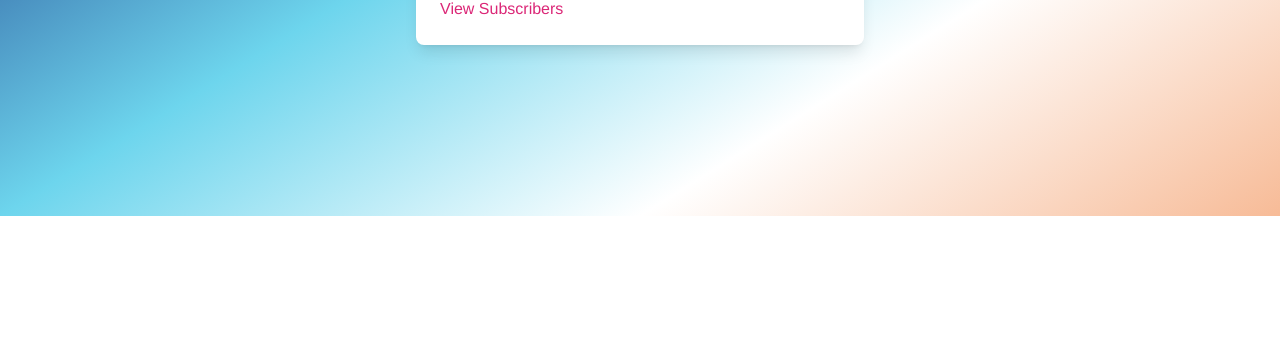
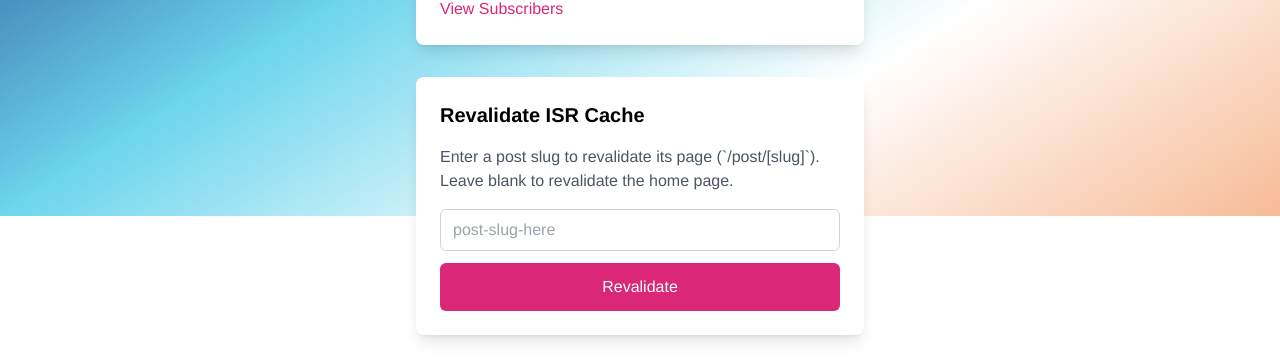
Before and after one commit to michagodfrey/vulavula-dre, a Next.js app: page /admin in a window 1280 px wide. Shown: the part 584-948 px from the top of the page. Before the commit the page ends 800 px from the top, so only its background shows below. Built offline with nearby package versions, Linux system fonts and the light colour scheme; no server answers.

Commit message:
feat: added IRS validation

```diff
--- a/pages/admin.js
+++ b/pages/admin.js
@@ -5,6 +5,7 @@ export default function Admin() {
   const [status, setStatus] = useState("");
   const [loading, setLoading] = useState(false);
   const [result, setResult] = useState(null);
+  const [revalidateSlug, setRevalidateSlug] = useState("");
 
   const triggerNotification = async () => {
     setLoading(true);
@@ -36,6 +37,33 @@ export default function Admin() {
       setLoading(false);
     }
   };
+
+const triggerRevalidate = async () => {
+  setLoading(true);
+  setStatus("");
+  try {
+    const s = revalidateSlug.trim();
+    const response = await fetch("/api/revalidate", {
+      method: "POST",
+      headers: { "Content-Type": "application/json" },
+      body: JSON.stringify({
+        secret: process.env.NEXT_PUBLIC_ADMIN_SECRET || "your-secret",
+        slug: s || undefined,
+        path: s ? undefined : "/", // home when slug empty
+      }),
+    });
+    const data = await response.json();
+    if (response.ok) {
+      setStatus(`Revalidated: ${data.path || `/post/${s}`}`);
+    } else {
+      setStatus(`Revalidate error: ${data.error}`);
+    }
+  } catch {
+    setStatus("Failed to revalidate");
+  } finally {
+    setLoading(false);
+  }
+};
 
   return (
     <div className="container mx-auto px-4 py-8">
@@ -128,6 +156,28 @@ export default function Admin() {
             </a>
           </div>
         </div>
+
+        <div className="mt-8 bg-white shadow-lg rounded-lg p-6">
+          <h2 className="text-xl mb-4 font-semibold">Revalidate ISR Cache</h2>
+          <p className="text-gray-600 mb-4">
+            Enter a post slug to revalidate its page (`/post/[slug]`). Leave
+            blank to revalidate the home page.
+          </p>
+          <input
+            type="text"
+            value={revalidateSlug}
+            onChange={(e) => setRevalidateSlug(e.target.value)}
+            placeholder="post-slug-here"
+            className="w-full border border-gray-300 rounded-md px-3 py-2 mb-3"
+          />
+          <button
+            onClick={triggerRevalidate}
+            disabled={loading}
+            className="w-full bg-pink-600 text-white py-3 px-4 rounded-md hover:bg-pink-700 disabled:opacity-50 disabled:cursor-not-allowed transition-colors duration-200 font-medium"
+          >
+            {loading ? "Revalidating..." : "Revalidate"}
+          </button>
+        </div>
       </div>
     </div>
   );
--- /dev/null
+++ b/pages/api/revalidate.js
@@ -0,0 +1,30 @@
+export default async function handler(req, res) {
+  if (req.method !== "POST") {
+    return res.status(405).json({ error: "Method not allowed" });
+  }
+
+  const { secret, path, slug } = req.body || {};
+
+  if (secret !== process.env.NEXT_PUBLIC_ADMIN_SECRET) {
+    return res.status(401).json({ error: "Unauthorized" });
+  }
+
+  // Determine the path to revalidate
+  // Prefer explicit path, otherwise fall back to post detail route
+  const targetPath = path || (slug ? `/post/${slug}` : null);
+
+  if (!targetPath) {
+    return res
+      .status(400)
+      .json({ error: "Missing 'path' or 'slug' in request body" });
+  }
+
+  try {
+    await res.revalidate(targetPath);
+    return res.status(200).json({ revalidated: true, path: targetPath });
+  } catch (err) {
+    return res
+      .status(500)
+      .json({ error: "Error revalidating", details: err?.message });
+  }
+}
--- a/services/index.js
+++ b/services/index.js
@@ -61,7 +61,9 @@ export const getPostDetails = async (slug) => {
     const result = await request(graphqlAPI, query, { slug });
     return result.post;
   } catch (error) {
-    console.log(error.message);
+    // Bubble up errors so getStaticProps returns a 500 instead of a cached 404
+    // This prevents transient GraphQL/network issues from being permanently cached as notFound
+    throw error;
   }
 };
 
```
